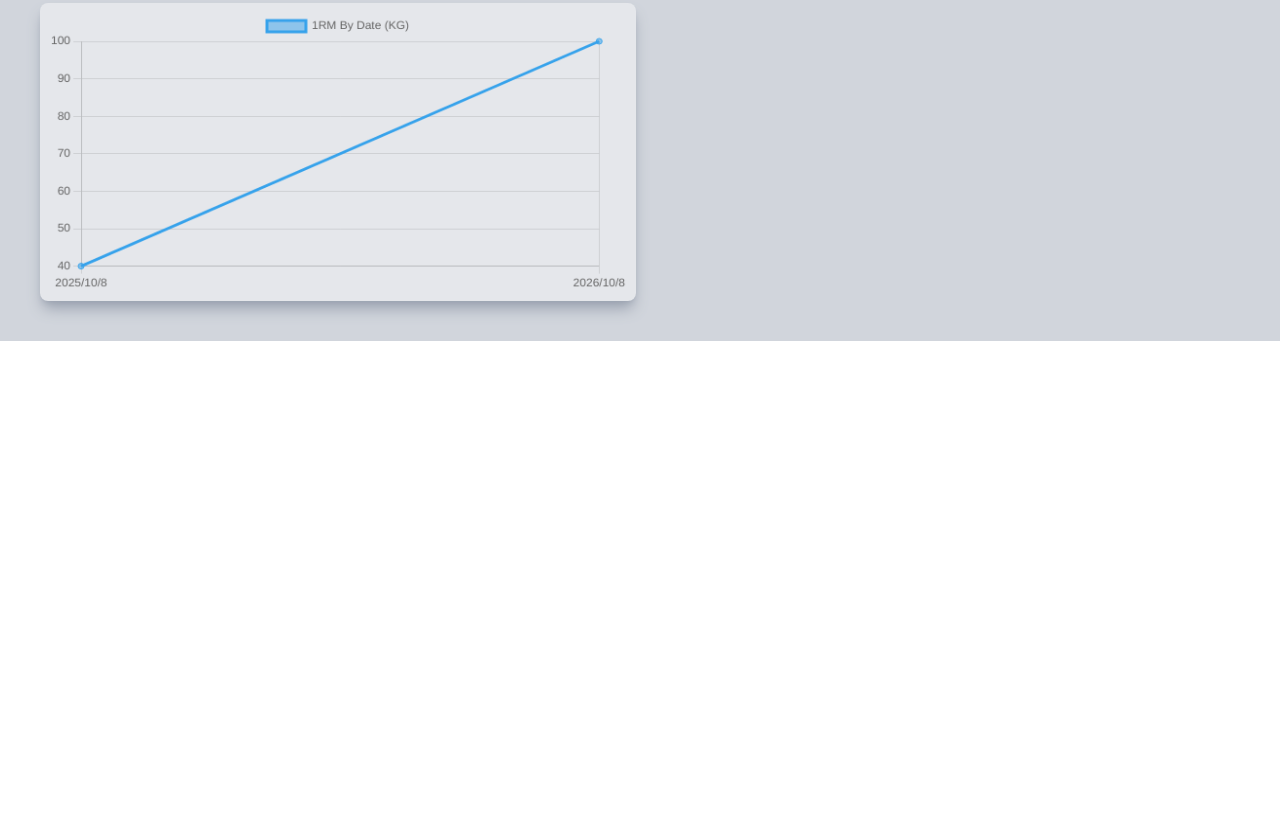
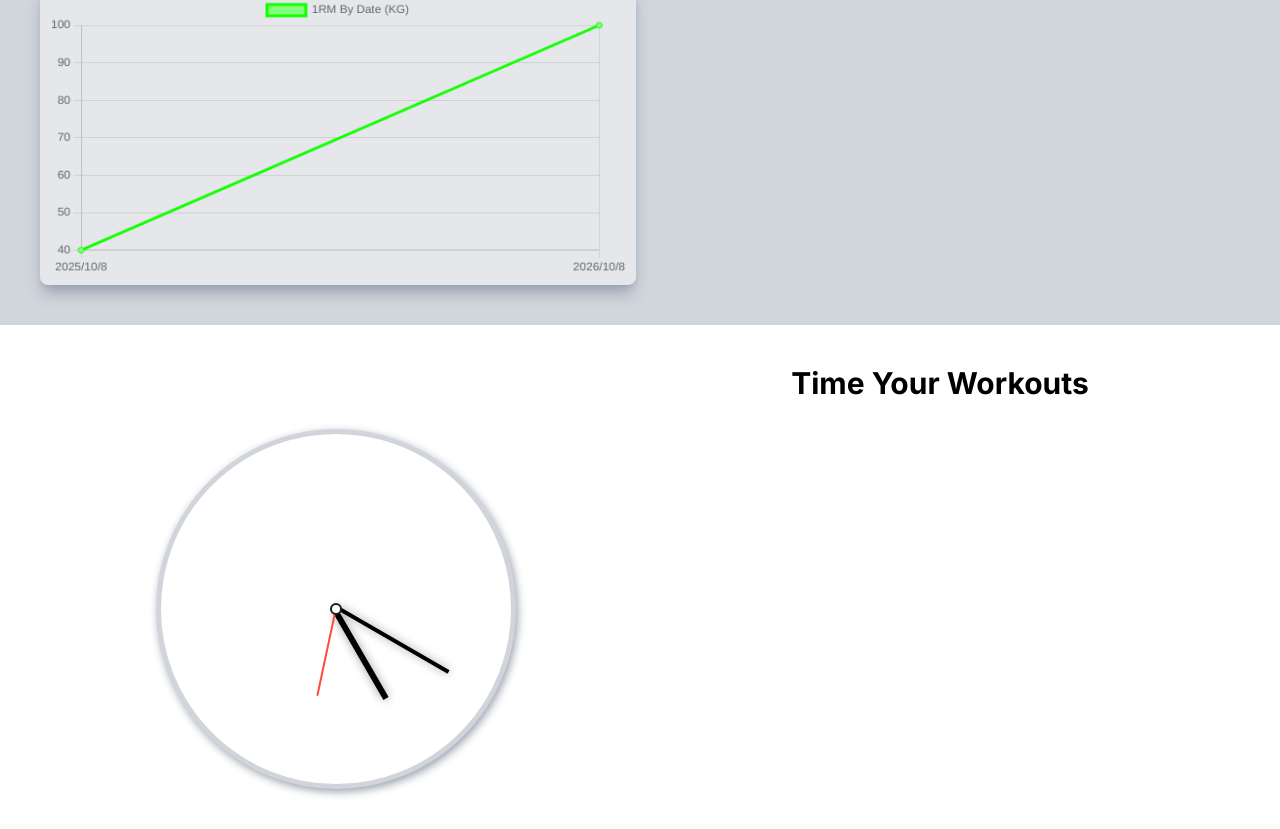
Before and after one commit to TANGHuyming/myworkoutapp, a Next.js app: page / in a window 1280 px wide. Shown: the part 1590-2419 px from the top of the page. Before the commit the page ends 1931 px from the top, so only its background shows below. Built offline with nearby package versions, Linux system fonts and the light colour scheme.

Commit message:
worked on WorkoutTimer

```diff
--- a/app/components/MaxRepChart.tsx
+++ b/app/components/MaxRepChart.tsx
@@ -1,6 +1,7 @@
 "use client";
 import Chart from "chart.js/auto";
 import { useEffect } from "react";
+import { GiWeightLiftingUp } from "react-icons/gi";
 
 interface dataType {
     date: Date,
@@ -9,7 +10,6 @@ interface dataType {
 };
 
 export default function MaxRepChart() {
-    // const oneRmChart : HTMLCanvasElement = document.getElementById("oneRmChart") as HTMLCanvasElement;
     const data = [
         {date: new Date("2025-12-06T12:41:00Z"), exercise: "Squat", maxWeight: 100},
         {date: new Date("2026-12-06T12:41:00Z"), exercise: "Squat", maxWeight: 110},
@@ -20,7 +20,7 @@ export default function MaxRepChart() {
 
     ]
 
-    const createChart = (canvas: any, type: any, data: dataType[], filter: String) => {
+    const createChart = (canvas: any, type: any, data: dataType[], filter: String, backgroundColor: String, borderColor: String) => {
         new Chart(
             canvas,
             {
@@ -35,6 +35,8 @@ export default function MaxRepChart() {
                             data: data.filter((d) => d.exercise === filter).map((d) => {
                                 return d.maxWeight;
                             }),
+                            backgroundColor: backgroundColor,
+                            borderColor: borderColor,
                         }
                     ]
                 }
@@ -48,33 +50,34 @@ export default function MaxRepChart() {
         const benchOneRmChart : HTMLCanvasElement = document.getElementById("benchOneRmChart") as HTMLCanvasElement;
 
         const charts = [
-            {canvas: squatOneRmChart, line: "line", data, filter: "Squat"},
-            {canvas: deadliftOneRmChart, line: "line", data, filter: "Deadlift"},
-            {canvas: benchOneRmChart, line: "line", data, filter: "Benchpress"},
+            {canvas: squatOneRmChart, line: "line", data, filter: "Squat", bg: "#726eff", bd: "#0800ff" },
+            {canvas: deadliftOneRmChart, line: "line", data, filter: "Deadlift", bg: "#ff7575", bd: "#ff0000"},
+            {canvas: benchOneRmChart, line: "line", data, filter: "Benchpress", bg: "#83ff7a", bd: "#11ff00"},
         ]
 
-        charts.map((chart) => createChart(chart.canvas, chart.line, chart.data, chart.filter))
+        charts.map((chart) => createChart(chart.canvas, chart.line, chart.data, chart.filter, chart.bg, chart.bd))
 
     }, []);
 
     return(
-        <div className="bg-gray-300 p-10 grid grid-cols-2 justify-center items-center gap-x-2 gap-y-4">
+        <div className="bg-gray-300 p-10 grid grid-cols-2 justify-center items-center gap-2 select-none">
             <h2 className="text-3xl font-bold mb-5 flex flex-row justify-center items-center gap-5 col-span-2">
+                <GiWeightLiftingUp className="text-2xl expand"/>
                 Your Heaviest Lifts
             </h2>
 
             <div>
-                <h2 className="wave text-xl font-semibold mb-5 flex flex-row justify-center items-center gap-5">Back Squat 1RM</h2>
+                <h2 className="wave text-xl font-semibold mb-5 flex flex-row justify-center items-center">Back Squat 1RM</h2>
                 <canvas id="squatOneRmChart" className="bg-gray-200 p-2 rounded-lg shadow-lg shadow-gray-400"></canvas>
             </div>
 
             <div>
-                <h2 className="wave text-xl font-semibold mb-5 flex flex-row justify-center items-center gap-5">Romanian Deadlift 1RM</h2>
+                <h2 className="wave text-xl font-semibold mb-5 flex flex-row justify-center items-center">Romanian Deadlift 1RM</h2>
                 <canvas id="deadliftOneRmChart" className="bg-gray-200 p-2 rounded-lg shadow-lg shadow-gray-400"></canvas>
             </div>
 
             <div>
-                <h2 className="wave text-xl font-semibold mb-5 flex flex-row justify-center items-center gap-5">Barbell Benchpress 1RM</h2>
+                <h2 className="wave text-xl font-semibold mb-5 flex flex-row justify-center items-center">Barbell Benchpress 1RM</h2>
                 <canvas id="benchOneRmChart" className="bg-gray-200 p-2 rounded-lg shadow-lg shadow-gray-400"></canvas>
             </div>
         </div>
--- /dev/null
+++ b/app/components/WorkoutTimer.tsx
@@ -0,0 +1,70 @@
+"use client";
+import { useEffect, useCallback, useState } from "react";
+
+export default function WorkoutTimer() {
+    const [isActive, setIsActive] = useState(false);
+
+    const clock = useCallback(() => {
+        const date = new Date();
+
+        const hours = ((date.getHours() + 11) % 12 + 1);
+        const minutes = date.getMinutes();
+        const seconds = date.getSeconds();
+
+        const hour = hours * 30;
+        const minute = minutes * 6;
+        const second = seconds * 6;
+
+        const hourHTML = document.querySelector('.hour') as HTMLElement;
+        const minuteHTML = document.querySelector('.minute') as HTMLElement;
+        const secondHTML = document.querySelector('.second') as HTMLElement;
+
+        hourHTML.style.transform = `rotate(${hour}deg)`
+        minuteHTML.style.transform = `rotate(${minute}deg)`
+        secondHTML.style.transform = `rotate(${second}deg)`
+    }, []);
+
+    const startTimer = () => {
+
+    }
+
+    const handleClick = () => {
+        console.log("Clock is clicked!");
+        setIsActive(!isActive);
+    }
+
+    useEffect(() => {
+        const interval = setInterval(() => {
+            clock();
+        }, 1000)
+        document.getElementById("clock")?.addEventListener("click", handleClick);
+
+        if(isActive) {
+            startTimer();
+        }
+
+        return () => {
+            document.getElementById("clock")?.removeEventListener("click", handleClick);
+            clearInterval(interval);
+        };
+    }, [isActive]);
+
+    return(
+        <div className="grid grid-cols-2 justify-center items-center gap-2 select-none p-10">
+            <h2 className="col-start-2 text-3xl font-bold mb-5 flex flex-row justify-center items-center gap-5 col-span-2">Time Your Workouts</h2>
+
+            <div id="clock" className="col-start-1 clock justify-self-center items-self-center hover:scale-110 duration-300 transition-all ease-in-out cursor-pointer">
+                <div className="wrap">
+                    <span className="hour"></span>
+                    <span className="minute"></span>
+                    <span className="second"></span>
+                    <span className="dot"></span>
+                </div>
+            </div>
+
+            <div className="col-start-2">
+                <h2 id="timer"></h2>
+            </div>
+        </div>
+    );
+}
--- a/app/globals.css
+++ b/app/globals.css
@@ -1,13 +1,27 @@
 @import "tailwindcss";
 
 @keyframes wave {
-    0%, 100% {transform: translateY(0px);}
-    50% {transform: translateY(-2.5px);}
+
+    0%,
+    100% {
+        transform: translateY(0px);
+    }
+
+    50% {
+        transform: translateY(-2.5px);
+    }
 }
 
 @keyframes expand {
-    0%, 100% {transform: scale(1);}
-    50% {transform: scale(1.2);}
+
+    0%,
+    100% {
+        transform: scale(1);
+    }
+
+    50% {
+        transform: scale(1.2);
+    }
 }
 
 .wave {
@@ -21,3 +35,78 @@
     animation-duration: 2s;
     animation-iteration-count: infinite;
 }
+
+.clock {
+    border-radius: 100%;
+    background: #ffffff;
+    font-family: "Montserrat";
+    border: 5px solid #d1d5db;
+    box-shadow: 2px 3px 8px 0 #9ca3af;
+}
+
+.wrap {
+    overflow: hidden;
+    position: relative;
+    width: 350px;
+    height: 350px;
+    border-radius: 100%;
+}
+
+.minute,
+.hour {
+    position: absolute;
+    height: 100px;
+    width: 6px;
+    margin: auto;
+    top: -27%;
+    left: 0;
+    bottom: 0;
+    right: 0;
+    background: black;
+    transform-origin: bottom center;
+    transform: rotate(0deg);
+    box-shadow: 0 0 10px 0 rgba(0, 0, 0, 0.4);
+    z-index: 1;
+}
+
+.minute {
+    position: absolute;
+    height: 130px;
+    width: 4px;
+    top: -38%;
+    left: 0;
+    box-shadow: 0 0 10px 0 rgba(0, 0, 0, 0.4);
+    transform: rotate(90deg);
+}
+
+.second {
+    position: absolute;
+    height: 90px;
+    width: 2px;
+    margin: auto;
+    top: -26%;
+    left: 0;
+    bottom: 0;
+    right: 0;
+    border-radius: 4px;
+    background: #FF4B3E;
+    transform-origin: bottom center;
+    transform: rotate(180deg);
+    z-index: 1;
+}
+
+.dot {
+    position: absolute;
+    top: 0;
+    left: 0;
+    right: 0;
+    bottom: 0;
+    width: 12px;
+    height: 12px;
+    border-radius: 100px;
+    background: white;
+    border: 2px solid #1b1b1b;
+    border-radius: 100px;
+    margin: auto;
+    z-index: 1;
+}
--- a/app/page.tsx
+++ b/app/page.tsx
@@ -2,6 +2,7 @@ import Image from "next/image";
 import AddSet from "./components/AddSet";
 import AddExercise from "./components/AddExercise";
 import MaxRepChart from "./components/MaxRepChart";
+import WorkoutTimer from "./components/WorkoutTimer";
 
 export default function Home() {
   return (
@@ -9,6 +10,7 @@ export default function Home() {
       <AddSet />
       <AddExercise />
       <MaxRepChart />
+      <WorkoutTimer />
     </div>
   );
 }
```
